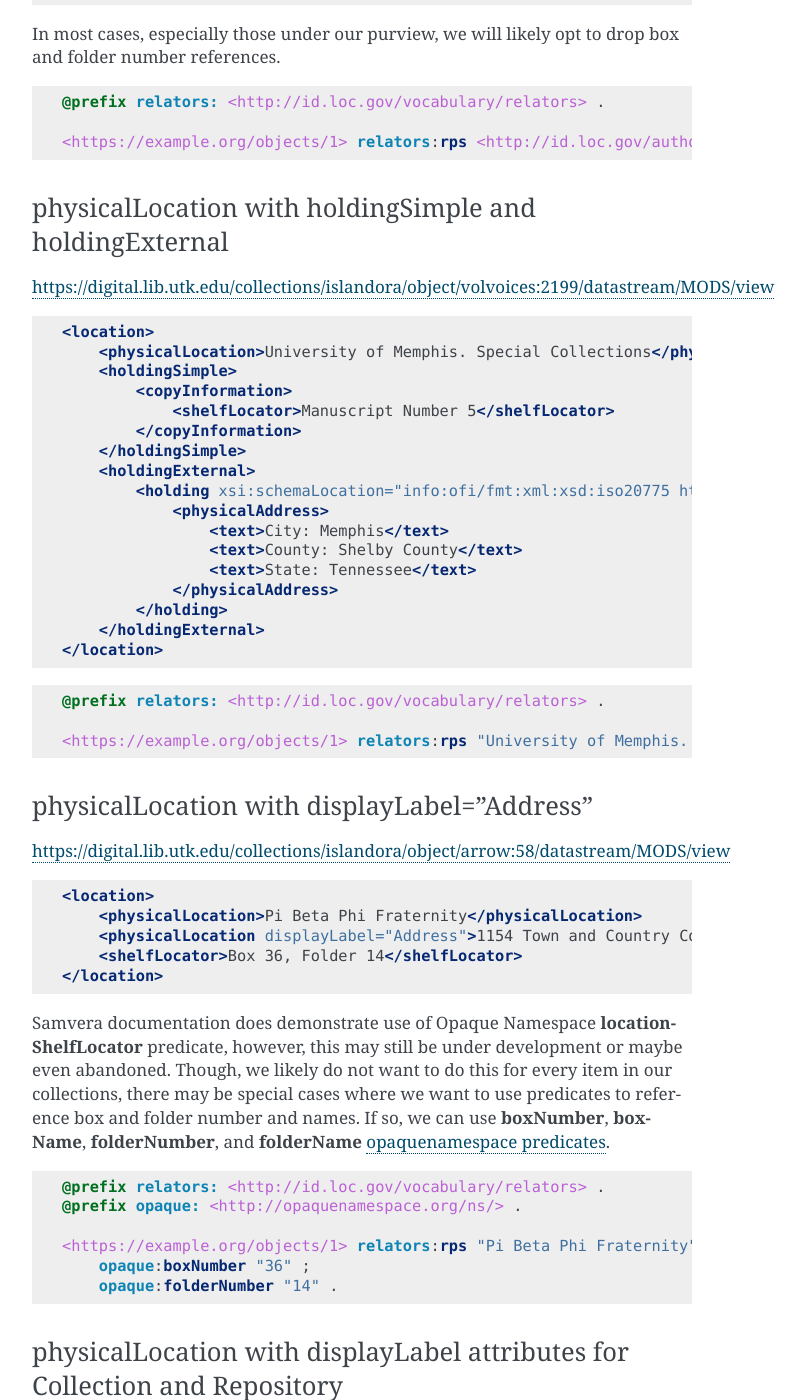
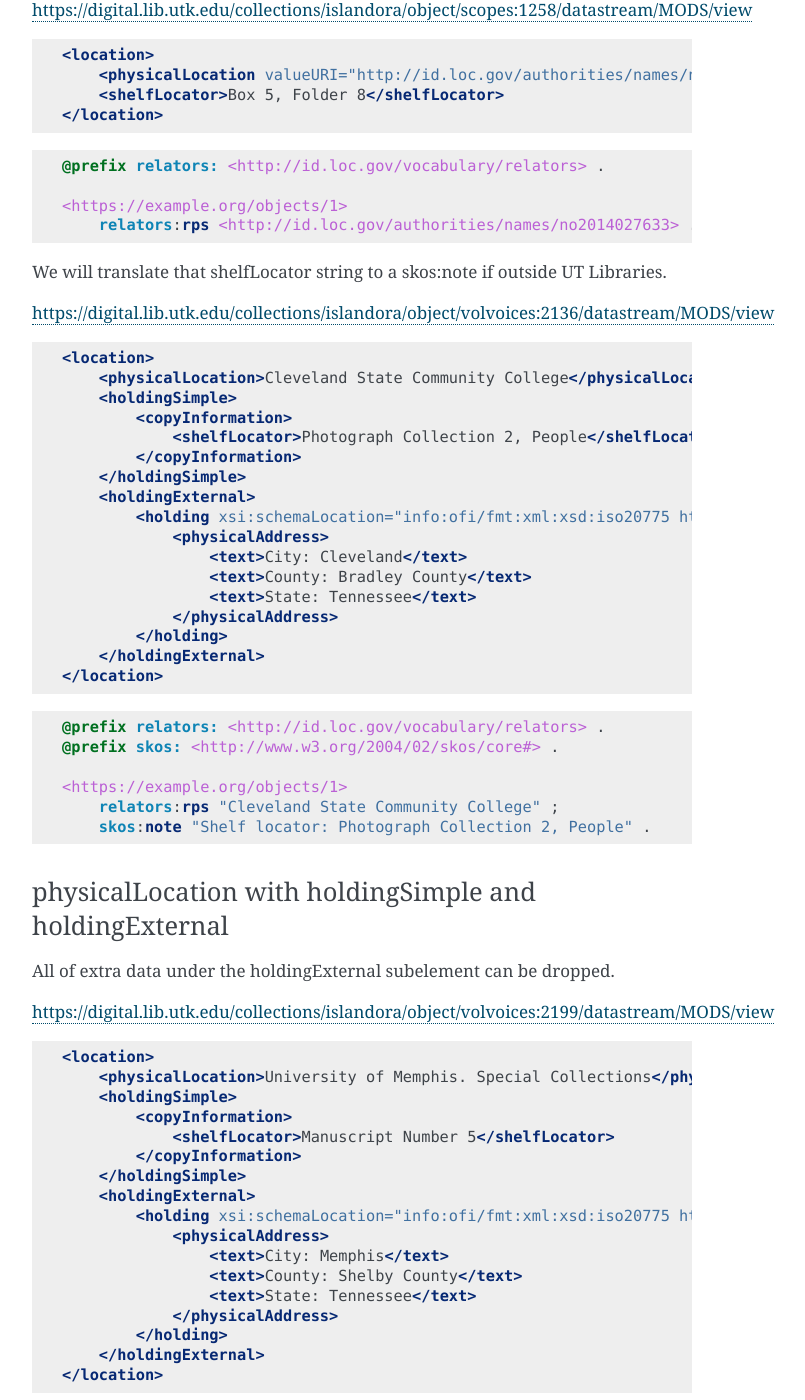
Before and after one commit to UTKcataloging/mods_to_rdf, a Sphinx documentation site: the page built from docs/source/top_level_elements/location.rst, in a window 1280 px wide and 1400 px high, scrolled down 1769 px. Shown: the whole window, without its empty margins (388-1193 px from the left). Built offline with Sphinx 7.4.7, drawn with Linux system fonts in a browser that asks for light colours; formulas are drawn with MathJax 3; some of the changed text lies outside the part shown.

Commit message:
Add skos:note uses, update decisions and organization analysis.

```diff
--- a/docs/source/top_level_elements/location.rst
+++ b/docs/source/top_level_elements/location.rst
@@ -23,7 +23,8 @@ https://digital.lib.utk.edu/collections/islandora/object/egypt:79/datastream/MOD
 
     @prefix relators: <http://id.loc.gov/vocabulary/relators> .
 
-    <https://example.org/objects/1> relators:rps <http://id.loc.gov/authorities/names/no2017033007> .
+    <https://example.org/objects/1>
+        relators:rps <http://id.loc.gov/authorities/names/no2017033007> .
 
 physicalLocation as string (special collections)
 ^^^^^^^^^^^^^^^^^^^^^^^^^^^^^^^^^^^^^^^^^^^^^^^^
@@ -39,9 +40,9 @@ https://digital.lib.utk.edu/collections/islandora/object/roth:4245/datastream/MO
 .. code-block:: turtle
 
     @prefix relators: <http://id.loc.gov/vocabulary/relators> .
-    @prefix relators: <http://id.loc.gov/vocabulary/relators> .
 
-    <https://example.org/objects/1> relators:rps <http://id.loc.gov/authorities/names/no2014027633> .
+    <https://example.org/objects/1>
+        relators:rps <http://id.loc.gov/authorities/names/no2014027633> .
 
 physicalLocation as string (libraries)
 ^^^^^^^^^^^^^^^^^^^^^^^^^^^^^^^^^^^^^^
@@ -80,10 +81,13 @@ https://digital.lib.utk.edu/collections/islandora/object/tdh:8781/datastream/MOD
 
     @prefix relators: <http://id.loc.gov/vocabulary/relators> .
 
-    <https://example.org/objects/1> relators:rps <http://id.loc.gov/authorities/names/n80003889> .
+    <https://example.org/objects/1>
+        relators:rps <http://id.loc.gov/authorities/names/n80003889> .
 
 physicalLocation and shelfLocator
 ^^^^^^^^^^^^^^^^^^^^^^^^^^^^^^^^^
+
+In cases the physical location is under the purview of University of Tennessee Libraries or University of Tennessee Libraries Special Collections, we will opt to drop shelfLocator strings.
 
 https://digital.lib.utk.edu/collections/islandora/object/scopes:1258/datastream/MODS/view
 
@@ -94,16 +98,50 @@ https://digital.lib.utk.edu/collections/islandora/object/scopes:1258/datastream/
         <shelfLocator>Box 5, Folder 8</shelfLocator>
     </location>
 
-In most cases, especially those under our purview, we will likely opt to drop box and folder number references.
+.. code-block:: turtle
+
+    @prefix relators: <http://id.loc.gov/vocabulary/relators> .
+
+    <https://example.org/objects/1>
+        relators:rps <http://id.loc.gov/authorities/names/no2014027633> .
+
+We will translate that shelfLocator string to a skos:note if outside UT Libraries.
+
+https://digital.lib.utk.edu/collections/islandora/object/volvoices:2136/datastream/MODS/view
+
+.. code-block:: xml
+
+    <location>
+        <physicalLocation>Cleveland State Community College</physicalLocation>
+        <holdingSimple>
+            <copyInformation>
+                <shelfLocator>Photograph Collection 2, People</shelfLocator>
+            </copyInformation>
+        </holdingSimple>
+        <holdingExternal>
+            <holding xsi:schemaLocation="info:ofi/fmt:xml:xsd:iso20775 http://www.loc.gov/standards/iso20775/N130_ISOholdings_v6_1.xsd">
+                <physicalAddress>
+                    <text>City: Cleveland</text>
+                    <text>County: Bradley County</text>
+                    <text>State: Tennessee</text>
+                </physicalAddress>
+            </holding>
+        </holdingExternal>
+    </location>
 
 .. code-block:: turtle
 
     @prefix relators: <http://id.loc.gov/vocabulary/relators> .
+    @prefix skos: <http://www.w3.org/2004/02/skos/core#> .
 
-    <https://example.org/objects/1> relators:rps <http://id.loc.gov/authorities/names/no2014027633> .
+    <https://example.org/objects/1>
+        relators:rps "Cleveland State Community College" ;
+        skos:note "Shelf locator: Photograph Collection 2, People" .
 
 physicalLocation with holdingSimple and holdingExternal
 ^^^^^^^^^^^^^^^^^^^^^^^^^^^^^^^^^^^^^^^^^^^^^^^^^^^^^^^
+
+All of extra data under the holdingExternal subelement can be dropped.
 
 https://digital.lib.utk.edu/collections/islandora/object/volvoices:2199/datastream/MODS/view
 
@@ -130,16 +168,20 @@ https://digital.lib.utk.edu/collections/islandora/object/volvoices:2199/datastre
 .. code-block:: turtle
 
     @prefix relators: <http://id.loc.gov/vocabulary/relators> .
+    @prefix skos: <http://www.w3.org/2004/02/skos/core#> .
 
-    <https://example.org/objects/1> relators:rps "University of Memphis. Special Collections" .
+    <https://example.org/objects/1>
+        relators:rps "University of Memphis. Special Collections" ;
+        skos:note "Shelf locator: Manuscript Number 5" .
 
 physicalLocation with displayLabel="Address"
 ^^^^^^^^^^^^^^^^^^^^^^^^^^^^^^^^^^^^^^^^^^^^
 
+We will opt to drop physicalLocation subelements with a displayLabel of *Address*.
+
 https://digital.lib.utk.edu/collections/islandora/object/arrow:58/datastream/MODS/view
 
 .. code-block:: xml
-
 
     <location>
         <physicalLocation>Pi Beta Phi Fraternity</physicalLocation>
@@ -147,24 +189,23 @@ https://digital.lib.utk.edu/collections/islandora/object/arrow:58/datastream/MOD
         <shelfLocator>Box 36, Folder 14</shelfLocator>
     </location>
 
-Samvera documentation does demonstrate use of Opaque Namespace **locationShelfLocator** predicate, however, this may still be under development or maybe even abandoned. Though, we likely do not want to do this for every item in our collections, there may be special cases where we want to use predicates to reference box and folder number and names. If so, we can use **boxNumber**, **boxName**, **folderNumber**, and **folderName**  `opaquenamespace predicates <http://opaquenamespace.org/predicates>`_.
-
 .. code-block:: turtle
 
     @prefix relators: <http://id.loc.gov/vocabulary/relators> .
-    @prefix opaque: <http://opaquenamespace.org/ns/> .
+    @prefix skos: <http://www.w3.org/2004/02/skos/core#> .
 
-    <https://example.org/objects/1> relators:rps "Pi Beta Phi Fraternity" ;
-        opaque:boxNumber "36" ;
-        opaque:folderNumber "14" .
+    <https://example.org/objects/1>
+        relators:rps "Pi Beta Phi Fraternity" ;
+        skos:note "Shelf locator: Box 36, Folder 14" .
 
 physicalLocation with displayLabel attributes for Collection and Repository
 ^^^^^^^^^^^^^^^^^^^^^^^^^^^^^^^^^^^^^^^^^^^^^^^^^^^^^^^^^^^^^^^^^^^^^^^^^^^
 
+We have some cases *arrowmont* and *arrsimple* where a displayLabel="Collection" contains a string of **Archives Collection**. In these instances, *dbo:collection* will be used to retain that information. Other than *displayLabel="Repository"*, All other physicalLocation subelements with a displayLabel will be dropped.
+
 https://digital.lib.utk.edu/collections/islandora/object/arrowmont%3A208/datastream/MODS/view
 
 .. code-block:: xml
-
 
     <location>
         <physicalLocation displayLabel="Collection">Archives Collection</physicalLocation>
@@ -174,14 +215,13 @@ https://digital.lib.utk.edu/collections/islandora/object/arrowmont%3A208/datastr
         <physicalLocation displayLabel="State">Tennessee</physicalLocation>
     </location>
 
-*I am not sold on whether retaining the Archives Collection string is necessary. I don't think the city and state are necessary if a URI is used instead of string.*
-
 .. code-block:: turtle
 
     @prefix relators: <http://id.loc.gov/vocabulary/relators> .
     @prefix dbo: <http://dbpedia.org/ontology/> .
 
-    <https://example.org/objects/1> relators:rps <http://id.loc.gov/authorities/names/no2001080757> ;
+    <https://example.org/objects/1>
+        relators:rps <http://id.loc.gov/authorities/names/no2001080757> ;
         dbo:collection "Archives Collection" .
 
 url with a preview
```
